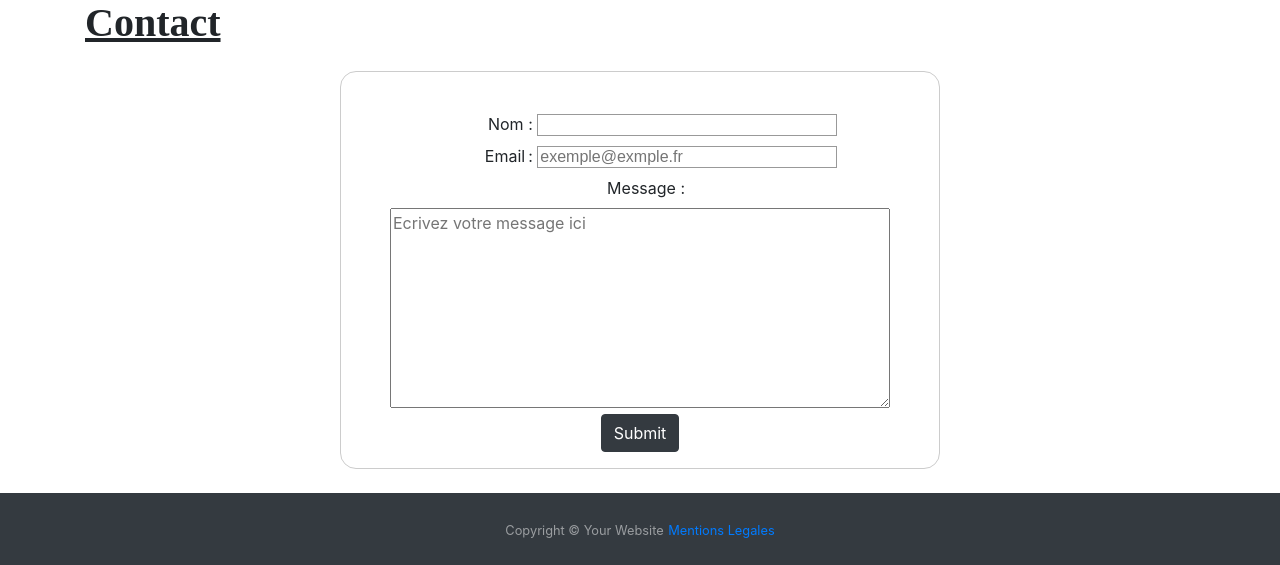
After one commit to Toxylemarabout/substitution, a PHP site: page /Formulaire.php in a window 1280 px wide. The commit adds this page. Shown: the part 1017-1582 px from the top of the page. Run offline with PHP 8.4, Linux system fonts and the light colour scheme.

Commit message:
Formulaire de contact

```diff
--- /dev/null
+++ b/Formulaire.php
@@ -0,0 +1,48 @@
+<!DOCTYPE html>
+<html>
+<head>
+	<title>Cesi Association</title>
+	<!-- CSS only -->
+  <link rel="stylesheet" href="https://stackpath.bootstrapcdn.com/bootstrap/4.5.0/css/bootstrap.min.css" integrity="sha384-9aIt2nRpC12Uk9gS9baDl411NQApFmC26EwAOH8WgZl5MYYxFfc+NcPb1dKGj7Sk" crossorigin="anonymous">
+  <link rel="stylesheet" type="text/css" href="css/styles.css">
+
+
+  <!-- JS, Popper.js, and jQuery -->
+  <script src="https://code.jquery.com/jquery-3.5.1.slim.min.js" integrity="sha384-DfXdz2htPH0lsSSs5nCTpuj/zy4C+OGpamoFVy38MVBnE+IbbVYUew+OrCXaRkfj" crossorigin="anonymous"></script>
+  <script src="https://cdn.jsdelivr.net/npm/popper.js@1.16.0/dist/umd/popper.min.js" integrity="sha384-Q6E9RHvbIyZFJoft+2mJbHaEWldlvI9IOYy5n3zV9zzTtmI3UksdQRVvoxMfooAo" crossorigin="anonymous"></script>
+  <script src="https://stackpath.bootstrapcdn.com/bootstrap/4.5.0/js/bootstrap.min.js" integrity="sha384-OgVRvuATP1z7JjHLkuOU7Xw704+h835Lr+6QL9UvYjZE3Ipu6Tp75j7Bh/kR0JKI" crossorigin="anonymous"></script>
+</head>
+<body>
+  <?php
+  include("header.php");
+  ?>
+
+  <div class="content-wrapper">
+    <img src="./img/contact2.jpg" class="img-fluid taille" alt="Responsive image">
+  </div>
+
+  <div class="container">
+    <div class="M-text"><h1><U><B>Contact</B></U></h1></div>
+    <div class="text-center mt-4 mb-4">
+     <form class="form-contact" action="scriptFormulaire.php" method="post" autocomplete="on">
+      <br>
+        <label class="label-contact" for="name">Nom :</label>
+        <input class="input-contact" type="text" name="nom" required>
+      <br>
+        <label class="label-contact" for="mail">Email :</label>
+        <input class="input-contact" type="email"  placeholder="exemple@exmple.fr" name="email" required>
+      <br>
+
+        <label class="label-contact" for="msg">Message :</label>
+        <textarea class="textarea-formulaire" name="message" placeholder="Ecrivez votre message ici" required></textarea>
+      <br>
+      <input type="submit" class="btn btn-dark">
+    </form>
+  </div>
+</div>
+
+
+<?php
+include("footer.php");
+?>
+</body>
--- a/css/styles.css
+++ b/css/styles.css
@@ -54,3 +54,28 @@
     font-size: 150%;
     font-family: 'Century Gothic';
 }
+
+.form-contact {
+  margin: 0 auto;
+  width: 600px;
+  padding: 1em;
+  border: 1px solid #CCC;
+  border-radius: 1em;
+}
+
+.label-contact {
+  display: inline-block;
+  width: 90px;
+  text-align: right;
+}
+
+.input-contact {
+  font: 1em sans-serif;
+  width: 300px;
+  border: 1px solid #999;
+}
+
+.textarea-formulaire {
+  width: 500px;
+  height: 200px;
+}
```
Also changed, not shown: scriptFormulaire.php (added, +14 -0 lines), img/Contact.png (added), 1 other file.
